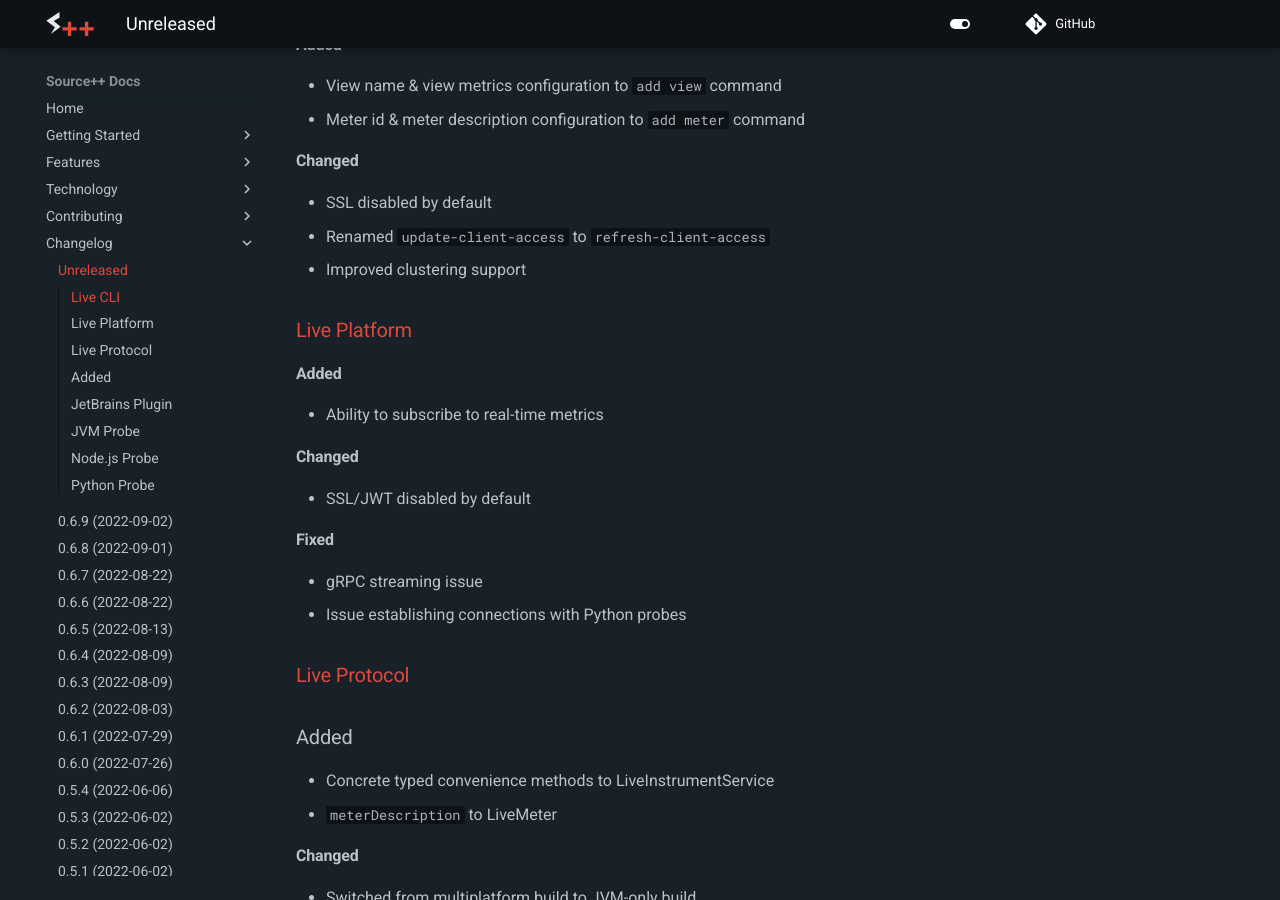
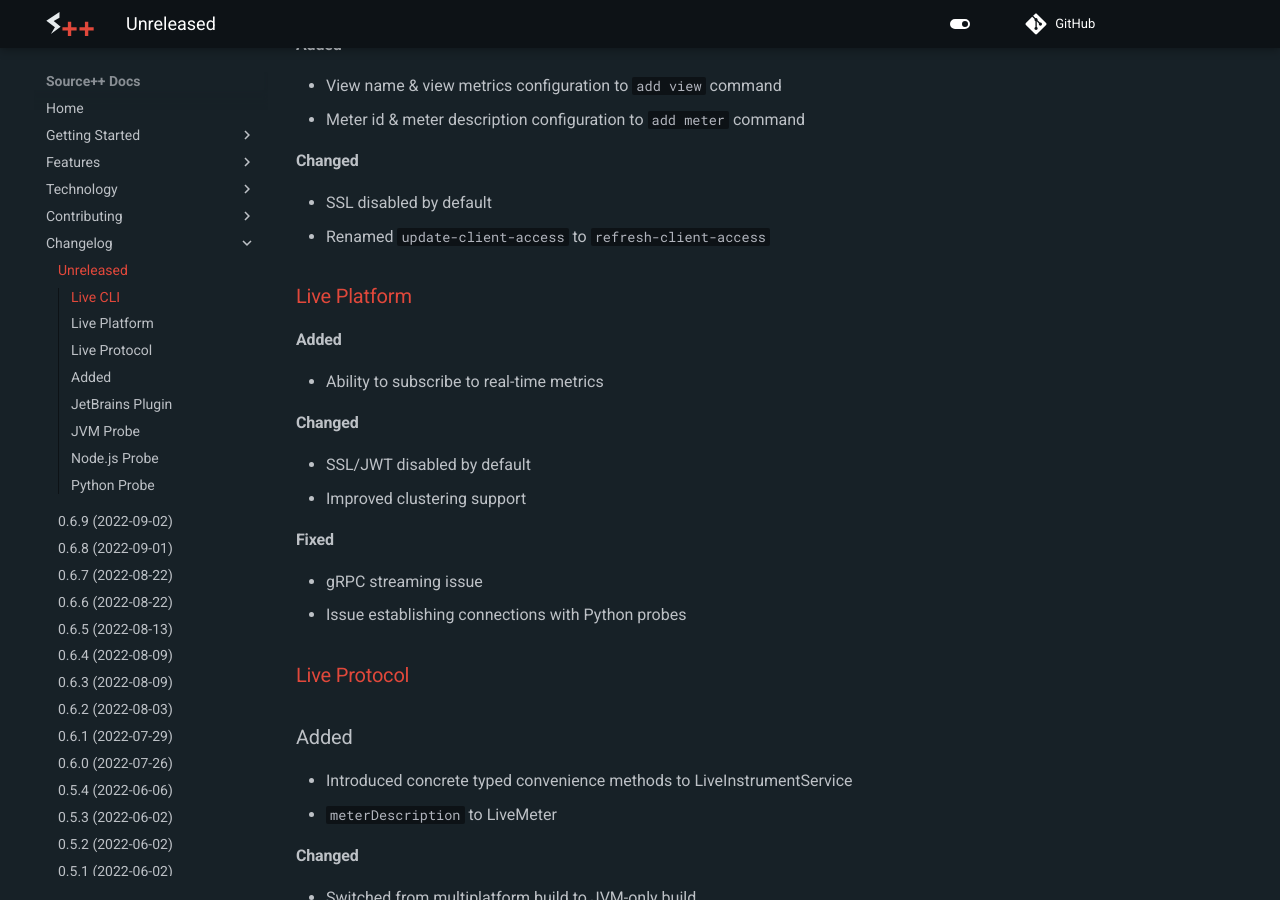
Before and after one commit to sourceplusplus/documentation, an MkDocs documentation site: the page built from docs/changelog/README.md, in a window 1280 px wide and 900 px high, scrolled down 194 px. Built offline with MkDocs 1.6.1 and Material for MkDocs 9.7.7, drawn with Linux system fonts in a browser that asks for light colours; comment, search, counter and statistics services are not loaded; the version menu is left out.

Commit message:
docs: changes

```diff
--- a/docs/changelog/README.md
+++ b/docs/changelog/README.md
@@ -26,7 +26,7 @@
 ### [Live Protocol](https://github.com/sourceplusplus/protocol)
 
 ### Added
-- Concrete typed convenience methods to LiveInstrumentService
+- Introduced concrete typed convenience methods to LiveInstrumentService
 - `meterDescription` to LiveMeter
 
 #### Changed
```
Also changed, not shown: other parts of docs/changelog/README.md (+1 -1 lines).
